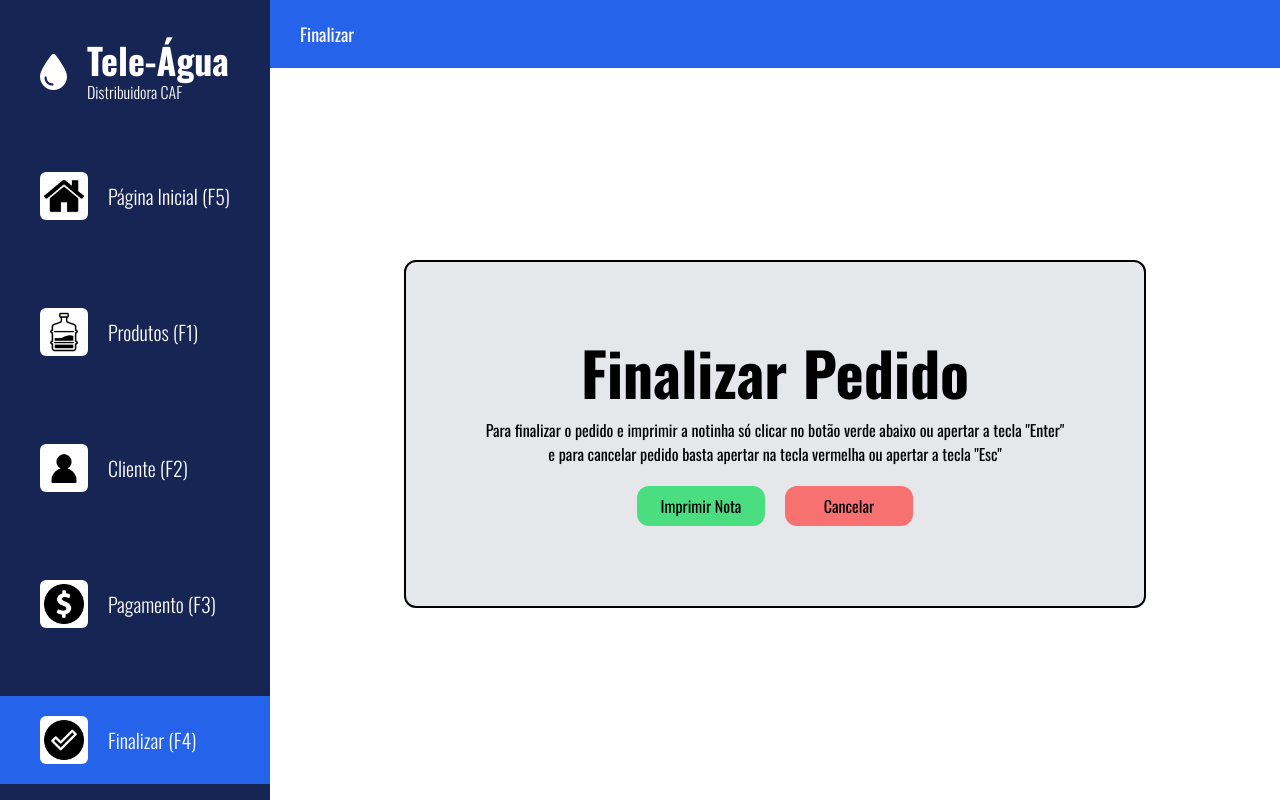
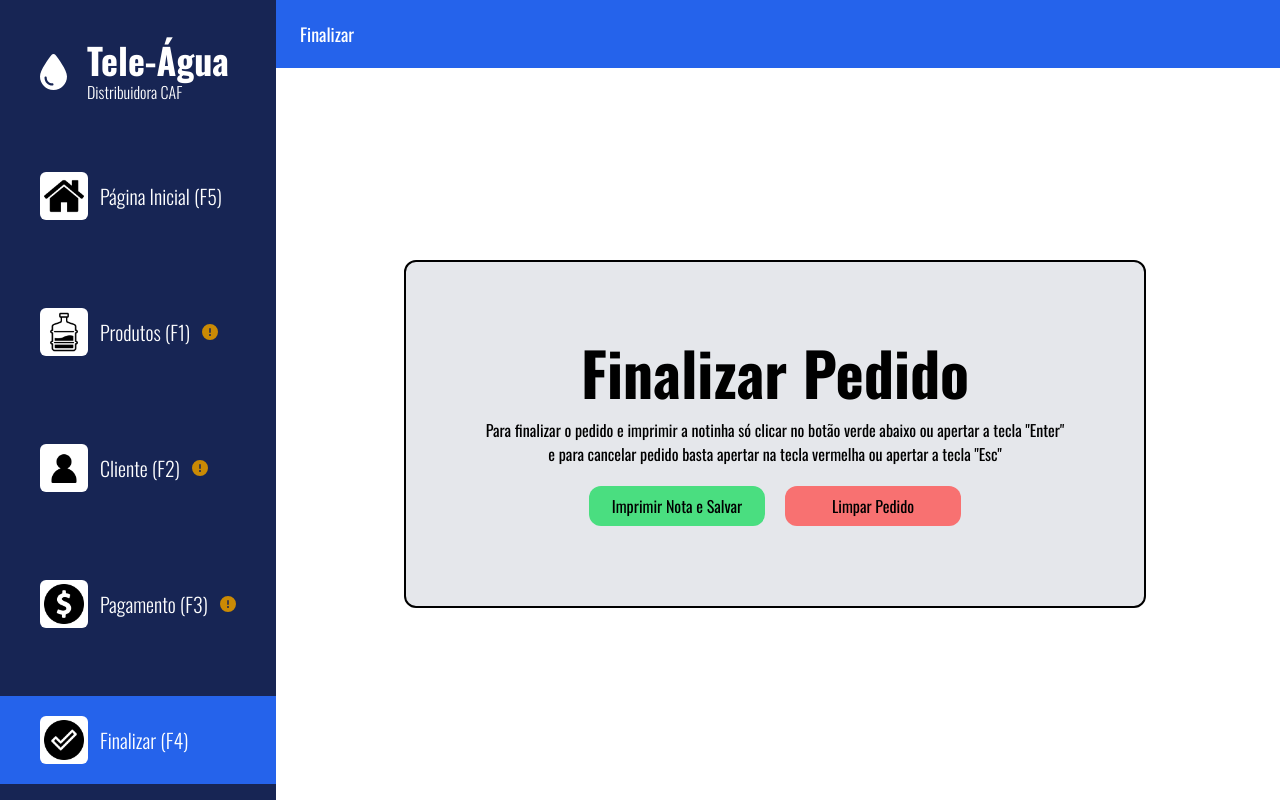
Before and after one commit to brenodacruz/teleagua, a React (Create React App) app: page /finalizar in a window 1280 px wide. Built offline with nearby package versions, Linux system fonts and the light colour scheme.

Commit message:
Icones de pedido adicionado e funcionando

```diff
--- a/src/components/ListaProdutos.js
+++ b/src/components/ListaProdutos.js
@@ -24,7 +24,7 @@ export default function ListaProdutos(props) {
             </div>
             <div className="flex flex-row gap-10 items-center">
                 <p className="text-xl">R$ {parseFloat(props.valor).toFixed(2).replace(".", ",")}</p>
-                <input type="button" value=">" className='bg-green-500 w-20 h-10 rounded-lg font-black border-2 border-black' onClick={props.onClick}></input>
+                <input type="button" value=">" className='bg-green-500 w-20 h-10 rounded-lg font-black border-2 border-black cursor-pointer' onClick={props.onClick}></input>
             </div>
         </div>
     );
--- a/src/components/Nota.js
+++ b/src/components/Nota.js
@@ -11,6 +11,7 @@ export default function NotaFiscal({ cliente, produtos, pagamento, total, troco
         localStorage.removeItem('produtosSelecionados');
         localStorage.removeItem('pagamento');
         localStorage.removeItem('selectedClienteId');
+        window.location.reload()
     };
 
     return (
@@ -79,8 +80,8 @@ export default function NotaFiscal({ cliente, produtos, pagamento, total, troco
                     <p>Para finalizar o pedido e imprimir a notinha só clicar no botão verde abaixo ou apertar a tecla "Enter"<br /> e para cancelar pedido basta apertar na tecla vermelha ou apertar a tecla "Esc"</p>
                 </div>
                 <div className='flex flex-row gap-5 justify-center'>
-                    <button onClick={handleImprimir} className="imprimir w-32 bg-green-400 px-5 py-2 rounded-xl">Imprimir Nota</button>
-                    <button onClick={handleCancelar} className="w-32 bg-red-400 px-5 py-2 rounded-xl">Cancelar</button>
+                    <button onClick={handleImprimir} className="imprimir w-44 bg-green-400 px-5 py-2 rounded-xl">Imprimir Nota e Salvar</button>
+                    <button onClick={handleCancelar} className="w-44 bg-red-400 px-5 py-2 rounded-xl">Limpar Pedido</button>
                 </div>
             </section>
 
--- /dev/null
+++ b/src/components/localStorageUtils.js
@@ -0,0 +1,8 @@
+
+export function updateLocalStorage(key, value) {
+    localStorage.setItem(key, JSON.stringify(value)); // Atualiza o valor no localStorage
+    const event = new CustomEvent('localStorageUpdate', {
+        detail: { key, value },
+    });
+    window.dispatchEvent(event); // Dispara o evento customizado
+}
--- a/src/layout/Menu.js
+++ b/src/layout/Menu.js
@@ -2,25 +2,23 @@ import Nav from "./Nav";
 import { FontAwesomeIcon } from '@fortawesome/react-fontawesome';
 import { faDroplet } from '@fortawesome/free-solid-svg-icons';
 
-
-
-export default function Menu(){
-    return(
-        <div className="flex flex-col bg-blue-950 fixed h-lvh  gap-12 top-0 left-0 py-10">
+export default function Menu() {
+    return (
+        <div className="flex flex-col bg-blue-950 fixed h-lvh gap-12 top-0 left-0 py-10">
             <section className="text-white flex flex-row gap-5 px-10">
                 <div className="flex justify-center items-center">
-                    <FontAwesomeIcon icon={faDroplet} className="text-4xl"/>
+                    <FontAwesomeIcon icon={faDroplet} className="text-4xl" />
                 </div>
                 <div>
                     <h1 className="font-black text-4xl">Tele-Água</h1>
                     <h2 className="font-light">Distribuidora CAF</h2>
                 </div>
             </section>
-            <Nav title='Página Inicial (F5)' name='home' to='/'></Nav>
-            <Nav title='Produtos (F1)' name='bottle' to='/produtos'></Nav>
-            <Nav title='Cliente (F2)' name='user' to='/clientes'></Nav>
-            <Nav title='Pagamento (F3)' name='coin' to='/pagamento'></Nav>
-            <Nav title='Finalizar (F4)' name='check' to='/finalizar'></Nav>
+            <Nav title='Página Inicial (F5)' name='home' to='/' showIcon={false} />
+            <Nav title='Produtos (F1)' name='bottle' to='/produtos' storageKey='produtosSelecionados' showIcon={true} />
+            <Nav title='Cliente (F2)' name='user' to='/clientes' storageKey='cliente' showIcon={true} />
+            <Nav title='Pagamento (F3)' name='coin' to='/pagamento' storageKey='pagamento' showIcon={true} />
+            <Nav title='Finalizar (F4)' name='check' to='/finalizar' showIcon={false} />
         </div>
-    )
+    );
 }
--- a/src/layout/Nav.js
+++ b/src/layout/Nav.js
@@ -1,13 +1,44 @@
-import { Link, useLocation  } from "react-router-dom";
+import { Link, useLocation } from "react-router-dom";
+import { FontAwesomeIcon } from '@fortawesome/react-fontawesome';
+import { faCircleExclamation, faCircleCheck } from '@fortawesome/free-solid-svg-icons';
+import { useState, useEffect } from 'react';
 
-export default function Nav(props){
-    const location = useLocation()
-    return(
-        <Link to={props.to} >
-            <div  className={`flex flex-row items-center justify-start text-white gap-5 w-full px-10 py-5 ${location.pathname === props.to ? "bg-blue-600" : ""}`}>
-                <div className="bg-white rounded-md p-1"><img src={`./img/${props.name}.png`} alt={props.name} className="w-10"></img></div>
+export default function Nav(props) {
+    const location = useLocation();
+    const [isSelected, setIsSelected] = useState(false);
+
+    useEffect(() => {
+        // Verifica se o item está no localStorage na primeira renderização
+        const storedItem = localStorage.getItem(props.storageKey);
+        setIsSelected(!!storedItem);
+
+        // Função que será chamada quando o evento de atualização do localStorage for disparado
+        const handleStorageChange = (event) => {
+            if (event.detail.key === props.storageKey) {
+                setIsSelected(!!event.detail.value);
+            }
+        };
+
+        // Escuta o evento customizado 'localStorageUpdate'
+        window.addEventListener('localStorageUpdate', handleStorageChange);
+
+        // Remove o listener quando o componente é desmontado
+        return () => {
+            window.removeEventListener('localStorageUpdate', handleStorageChange);
+        };
+    }, [props.storageKey]);
+
+    return (
+        <Link to={props.to}>
+            <div className={`flex flex-row items-center justify-start text-white gap-3 w-full px-10 py-5 ${location.pathname === props.to ? "bg-blue-600" : ""}`}>
+                <div className="bg-white rounded-md p-1">
+                    <img src={`./img/${props.name}.png`} alt={props.name} className="w-10" />
+                </div>
                 <h1 className="font-light text-xl">{props.title}</h1>
+                {props.showIcon && (
+                    <FontAwesomeIcon icon={isSelected ? faCircleCheck : faCircleExclamation} className={isSelected ? "text-green-600" : "text-yellow-600"} />
+                )}
             </div>
         </Link>
-    )
+    );
 }
--- a/src/pages/Atalhos.js
+++ b/src/pages/Atalhos.js
@@ -31,6 +31,7 @@ const KeyboardNavigation = () => {
         case 'F4':
           event.preventDefault();
           navigate('/finalizar');
+          window.location.reload()
           break;
         case 'F5':
           event.preventDefault();
@@ -53,6 +54,7 @@ const KeyboardNavigation = () => {
           event.preventDefault(); // Bloqueia a ação padrão
           if (location.pathname === '/pagamento') {
             handlePagamentoSelect('Pix', navigate)
+            window.location.reload()
           }
           break;
           case '2':
--- a/src/pages/Clientes.js
+++ b/src/pages/Clientes.js
@@ -4,6 +4,7 @@ import ClientesComp from "../components/ClientesComp";
 import { Link, useNavigate } from "react-router-dom";
 import axios from 'axios';
 import { useEffect, useState } from 'react';
+import { updateLocalStorage } from '../components/localStorageUtils';
 
 export default function Clientes() {
     const [clientes, setClientes] = useState([]); // Estado para armazenar os clientes
@@ -54,6 +55,7 @@ export default function Clientes() {
     const handleClienteSelect = (cliente) => {
         localStorage.setItem('cliente', JSON.stringify(cliente)); // Armazena o cliente no localStorage
         localStorage.setItem('selectedClienteId', cliente.id); // Armazena o ID do cliente selecionado
+        updateLocalStorage('cliente', cliente)
         setSelectedClienteId(cliente.id); // Atualiza o estado com o ID do cliente selecionado
         navigate('/pagamento');
     };
--- a/src/pages/Pagamento.js
+++ b/src/pages/Pagamento.js
@@ -2,9 +2,12 @@ import { FontAwesomeIcon } from "@fortawesome/react-fontawesome";
 import { faPix } from '@fortawesome/free-brands-svg-icons';
 import { faMoneyBill } from "@fortawesome/free-solid-svg-icons";
 import { useNavigate } from "react-router-dom";
+import { updateLocalStorage } from '../components/localStorageUtils';
 
 export const handlePagamentoSelect = (metodoPagamento, navigate) => {
     localStorage.setItem('pagamento', JSON.stringify(metodoPagamento)); // Armazena o método de pagamento no localStorage
+    updateLocalStorage('pagamento', metodoPagamento)
+
     if (metodoPagamento === 'Dinheiro') {
         navigate('/dinheiro');
     } else {
@@ -16,7 +19,7 @@ export default function Pagamento() {
     const navigate = useNavigate();
 
     const handlePix = () => {
-        handlePagamentoSelect('Pix', navigate); // Passa diretamente o valor 'Pix' e a função navigate
+        handlePagamentoSelect('Pix', navigate);
     };
 
     const handleDinheiro = () => {
--- a/src/pages/Produtos.js
+++ b/src/pages/Produtos.js
@@ -4,6 +4,7 @@ import { FontAwesomeIcon } from '@fortawesome/react-fontawesome';
 import { faSquarePlus } from '@fortawesome/free-solid-svg-icons';
 import { Link } from "react-router-dom";
 import React, { useState, useEffect } from "react";
+import { updateLocalStorage } from '../components/localStorageUtils';
 
 export default function Produtos() {
     const [produtos, setProdutos] = useState([]);
@@ -47,6 +48,7 @@ export default function Produtos() {
         }
 
         setProdutosSelecionados(novosSelecionados);
+        updateLocalStorage('produtosSelecionados', produtosSelecionados)
         localStorage.setItem('produtosSelecionados', JSON.stringify(novosSelecionados)); // Atualiza o localStorage
         console.log("Produto adicionado:", produto.nome);
     };
@@ -68,6 +70,7 @@ export default function Produtos() {
                 // Remove o produto se a quantidade for 1
                 novosSelecionados = produtosSelecionados.filter(item => item.id !== produto.id);
                 console.log("Produto removido:", produto.nome);
+
             }
         }
 
```
